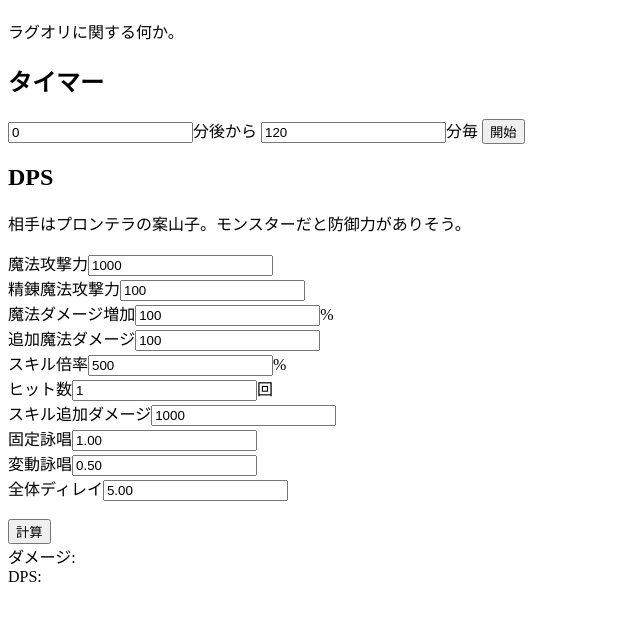
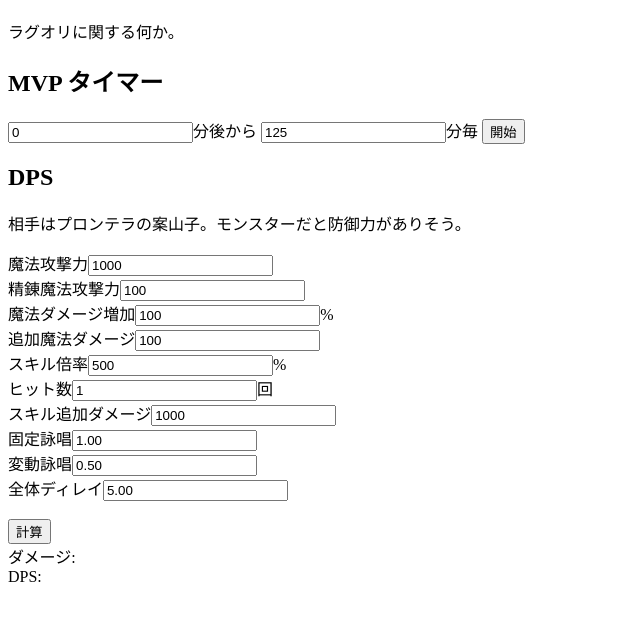
Before and after one commit to SnowCait/ragori, a plain HTML site: page docs/index.html in a window 1280 px wide. Shown: the part 70-690 px from the top of the page, without its empty margins (0-640 px from the left). Drawn offline with Linux system fonts and the light colour scheme.

Commit message:
タイマーの間隔調整
待機時間と倒すまでの時間を考慮して+5分

```diff
--- a/docs/index.html
+++ b/docs/index.html
@@ -98,10 +98,10 @@
             <p>ラグオリに関する何か。</p>
         </header>
         <section>
-            <h2>タイマー</h2>
+            <h2>MVP タイマー</h2>
             <form id="timer">
                 <input name="in" type="number" value="0" required>分後から
-                <input name="minutes" type="number" value="120" required>分毎
+                <input name="minutes" type="number" value="125" required>分毎
                 <input type="submit" value="開始">
             </form>
         </section>
```
